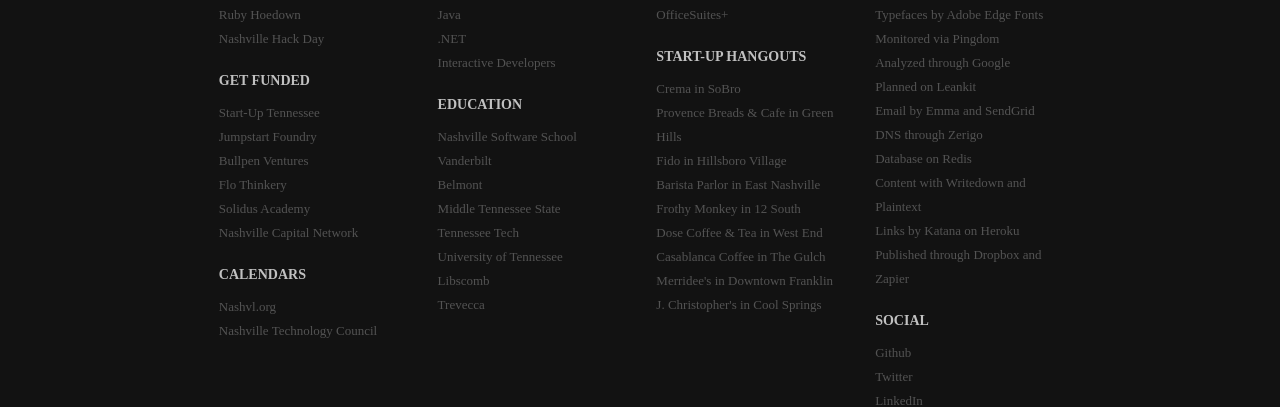
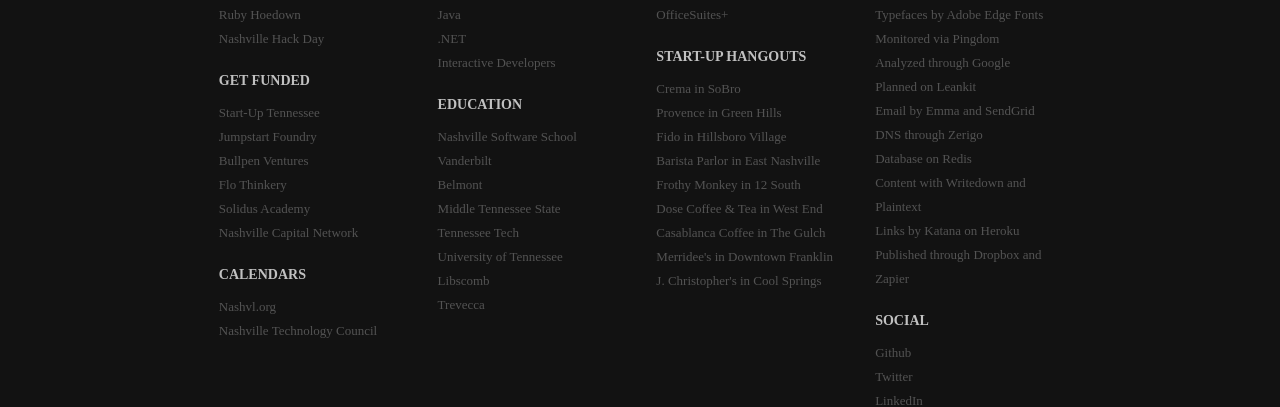
Before and after one commit to wovchko/inklings, a Jekyll site: the page built from index.html, in a window 1280 px wide. Shown: the part 1635-2042 px from the top of the page. Built offline with Jekyll 4.4.1, drawn with Linux system fonts in a browser that asks for light colours; Markdown is read by kramdown in place of the engine named in the settings; the list of posts is cut into pages by our own code.

```diff
--- a/_layouts/default.html
+++ b/_layouts/default.html
@@ -100,7 +100,7 @@
 
           <h6>Start-Up Hangouts</h6>
           <p><a href="http://crema-coffee.com/" target="_blank">Crema</a> in SoBro</p>
-          <p><a href="http://provencebreads.com/" target="_blank">Provence Breads &amp; Cafe</a> in Green Hills</p>
+          <p><a href="http://provencebreads.com/" target="_blank">Provence</a> in Green Hills</p>
           <p><a href="http://fidospecials.blogspot.com/" target="_blank">Fido</a> in Hillsboro Village</p>
           <p><a href="http://baristaparlor.com/" target="_blank">Barista Parlor</a> in East Nashville</p>
           <p><a href="http://frothymonkeynashville.com" target="_blank">Frothy Monkey</a> in 12 South</p>
```
